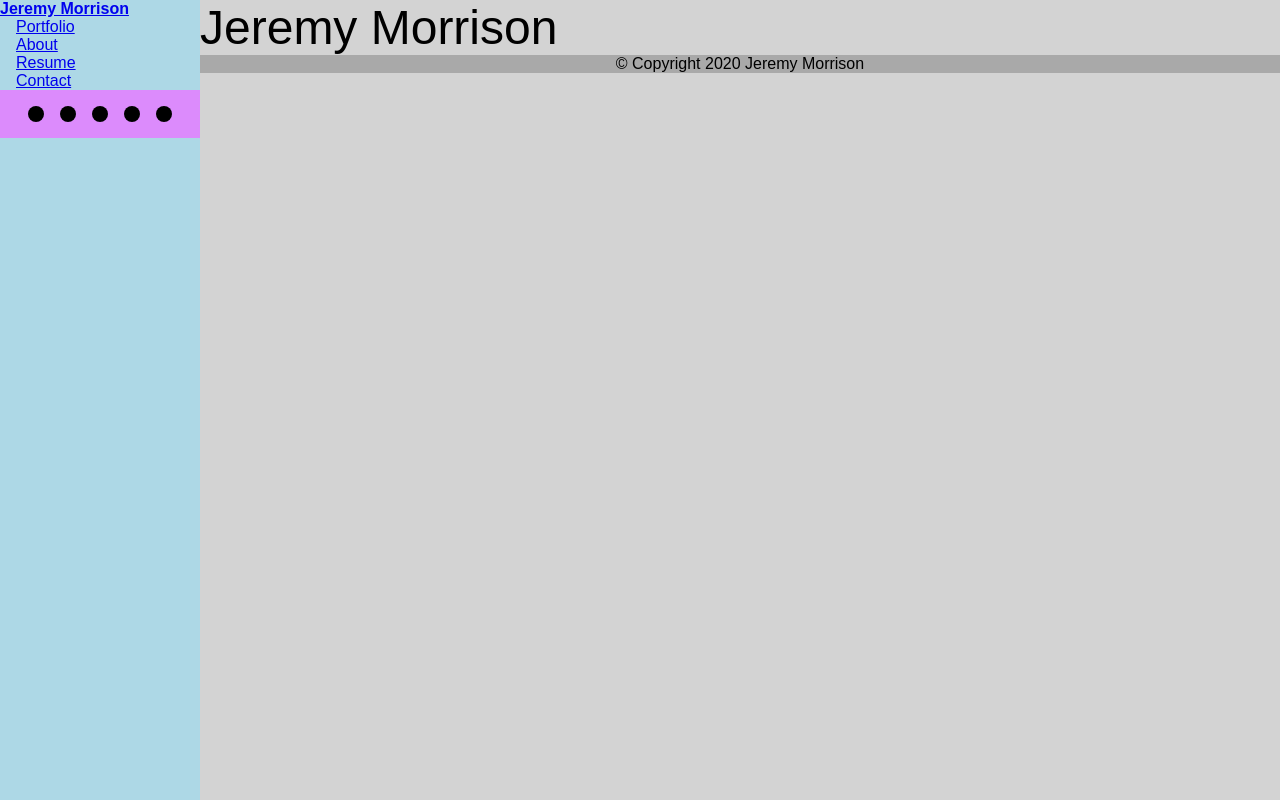
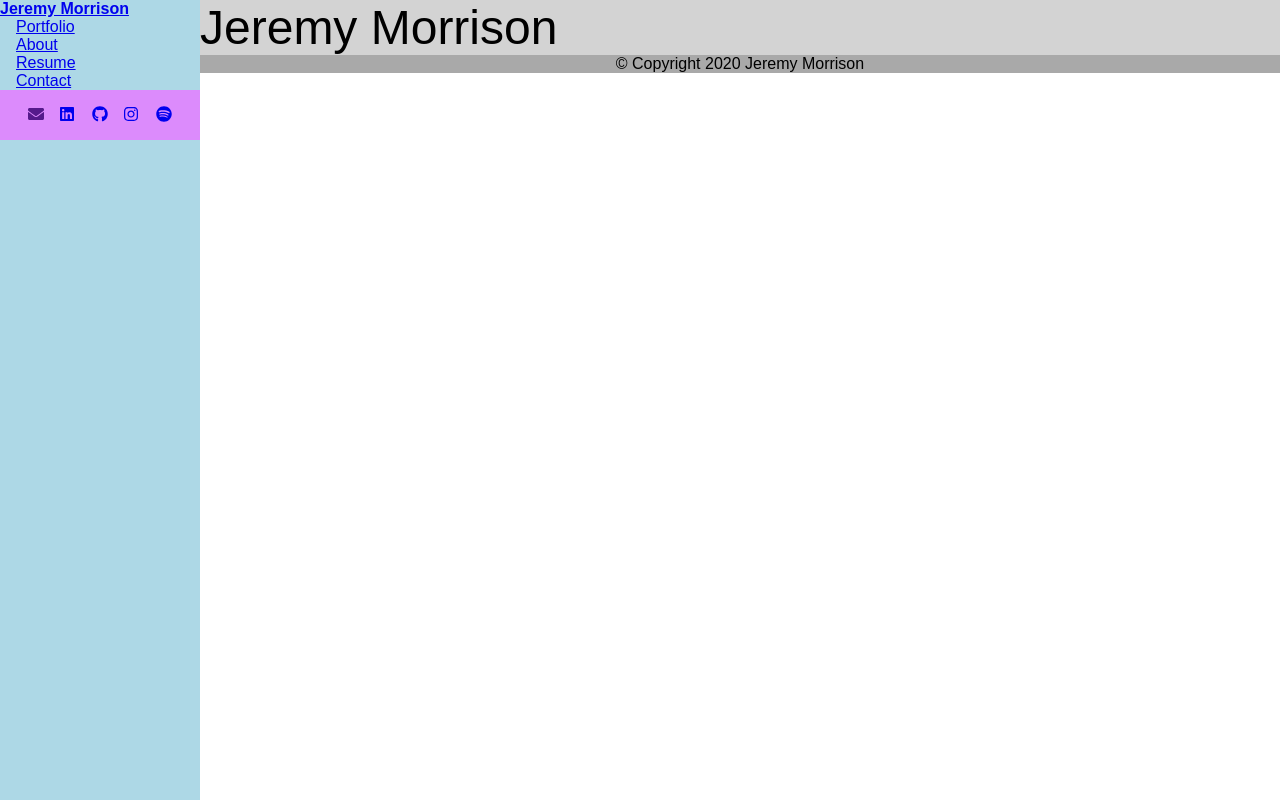
Before and after one commit to jemorriso/jeremymorrison.ca, a React (Create React App) app: page / in a window 1280 px wide. Built offline with nearby package versions, Linux system fonts and the light colour scheme.

Commit message:
Add Sidebar dark background, remove hideSidebar click handler

```diff
--- a/package.json
+++ b/package.json
@@ -3,6 +3,11 @@
   "version": "0.1.0",
   "private": true,
   "dependencies": {
+    "@fortawesome/fontawesome-svg-core": "^1.2.29",
+    "@fortawesome/free-brands-svg-icons": "^5.13.1",
+    "@fortawesome/free-regular-svg-icons": "^5.13.1",
+    "@fortawesome/free-solid-svg-icons": "^5.13.1",
+    "@fortawesome/react-fontawesome": "^0.1.11",
     "@testing-library/jest-dom": "^4.2.4",
     "@testing-library/react": "^9.5.0",
     "@testing-library/user-event": "^7.2.1",
--- a/src/App.js
+++ b/src/App.js
@@ -2,12 +2,22 @@ import React from 'react';
 // styled here is the local alias for the default export, while createGlobalStyle is another export from styled-components
 import styled, { createGlobalStyle } from 'styled-components';
 import { BrowserRouter as Router } from 'react-router-dom';
+import { library } from '@fortawesome/fontawesome-svg-core';
+import {
+  faInstagram,
+  faLinkedin,
+  faGithub,
+  faSpotify,
+} from '@fortawesome/free-brands-svg-icons';
+import { faEnvelope } from '@fortawesome/free-solid-svg-icons';
 
 import Sidebar from './components/Sidebar';
 import RouteContainer from './components/RouteContainer';
 import Topbar from './components/Topbar';
 
 import './css/reset.css';
+
+library.add(faInstagram, faLinkedin, faGithub, faSpotify, faEnvelope);
 
 const GlobalStyle = createGlobalStyle`
   body {
@@ -33,9 +43,20 @@ const Wrapper = styled.div`
   height: 1px;
 `;
 
+const OverlayBackground = styled.div`
+  display: ${(props) => (props.sidebarOpen ? 'block' : 'none')};
+  background-color: black;
+  opacity: 0.5;
+  z-index: 1;
+  position: absolute;
+  top: 0;
+  left: 0;
+  width: 100%;
+  height: 100%;
+`;
+
 const ContentWrapper = styled.div`
   margin-left: 200px;
-  background-color: #d3d3d3;
   height: 100%;
 
   @media (max-width: 850px) {
@@ -81,13 +102,6 @@ class App extends React.Component {
     }
   };
 
-  hideSidebar = () => {
-    const { windowWidth } = this.state;
-    if (windowWidth < 850) {
-      this.setState({ sidebarOpen: false });
-    }
-  };
-
   render() {
     const { windowWidth, sidebarOpen } = this.state;
     return (
@@ -99,12 +113,19 @@ class App extends React.Component {
             sidebarOpen={sidebarOpen}
             toggleSidebar={this.toggleSidebar}
           />
+          <OverlayBackground
+            sidebarOpen={sidebarOpen}
+            onClick={this.toggleSidebar}
+          />
           <ContentWrapper>
             <Topbar
               sidebarOpen={sidebarOpen}
               toggleSidebar={this.toggleSidebar}
             />
-            <RouteContainer hideSidebar={this.hideSidebar} />
+            <RouteContainer
+              hideSidebar={this.hideSidebar}
+              sidebarOpen={sidebarOpen}
+            />
           </ContentWrapper>
         </Wrapper>
       </Router>
--- a/src/components/RouteContainer.js
+++ b/src/components/RouteContainer.js
@@ -42,10 +42,10 @@ const Wrapper = styled.div`
 `;
 
 function RouteContainer(props) {
-  const { location, hideSidebar } = props;
+  const { location } = props;
 
   return (
-    <Wrapper onClick={hideSidebar}>
+    <Wrapper>
       <TransitionGroup className="transition-group">
         <CSSTransition
           key={location.key}
@@ -85,7 +85,6 @@ function RouteContainer(props) {
 RouteContainer.propTypes = {
   // Easiest way to avoid ESLint forbid-prop-types
   location: PropTypes.objectOf(PropTypes.string).isRequired,
-  hideSidebar: PropTypes.func.isRequired,
 };
 
 export default withRouter(RouteContainer);
--- a/src/components/Sidebar.js
+++ b/src/components/Sidebar.js
@@ -40,7 +40,7 @@ const ContentWrapper = styled.div`
   height: 100%;
   position: fixed;
   width: 200px;
-  z-index: 1;
+  z-index: 2;
   left: ${(props) => (props.windowWidth < 850 ? '-200px' : 0)};
   display: ${(props) => (props.windowWidth < 850 ? 'none' : 'block')};
 `;
--- a/src/components/Socials.js
+++ b/src/components/Socials.js
@@ -1,5 +1,6 @@
 import React from 'react';
 import styled from 'styled-components';
+import { FontAwesomeIcon } from '@fortawesome/react-fontawesome';
 
 const Wrapper = styled.div`
   background-color: #dc8bfc;
@@ -10,8 +11,8 @@ const Wrapper = styled.div`
   align-items: center;
 `;
 
-const Icon = styled.div`
-  background-color: black;
+const Icon = styled.a`
+  /* background-color: black; */
   margin: 0.5em;
   border-radius: 50%;
   min-height: 1em;
@@ -21,11 +22,37 @@ const Icon = styled.div`
 function Socials(props) {
   return (
     <Wrapper>
-      <Icon></Icon>
-      <Icon></Icon>
-      <Icon></Icon>
-      <Icon></Icon>
-      <Icon></Icon>
+      <Icon href="">
+        <FontAwesomeIcon icon="envelope" />
+      </Icon>
+      <Icon
+        href="https://www.linkedin.com/in/jwill-morrison/"
+        target="_blank"
+        rel="noopener noreferrer"
+      >
+        <FontAwesomeIcon icon={['fab', 'linkedin']} />
+      </Icon>
+      <Icon
+        href="https://github.com/JeMorriso"
+        target="_blank"
+        rel="noopener noreferrer"
+      >
+        <FontAwesomeIcon icon={['fab', 'github']} />
+      </Icon>
+      <Icon
+        href="https://www.instagram.com/_jeremymorrison/"
+        target="_blank"
+        rel="noopener noreferrer"
+      >
+        <FontAwesomeIcon icon={['fab', 'instagram']} />
+      </Icon>
+      <Icon
+        href="https://open.spotify.com/user/11y8roaohv2cggx4q9u09fiiu?si=4d0c5dj1RnajQmzcwEY9Zw"
+        target="_blank"
+        rel="noopener noreferrer"
+      >
+        <FontAwesomeIcon icon={['fab', 'spotify']} />
+      </Icon>
     </Wrapper>
   );
 }
```
Also changed, not shown: 1 other file (tests, documents, lock files or other folders).
